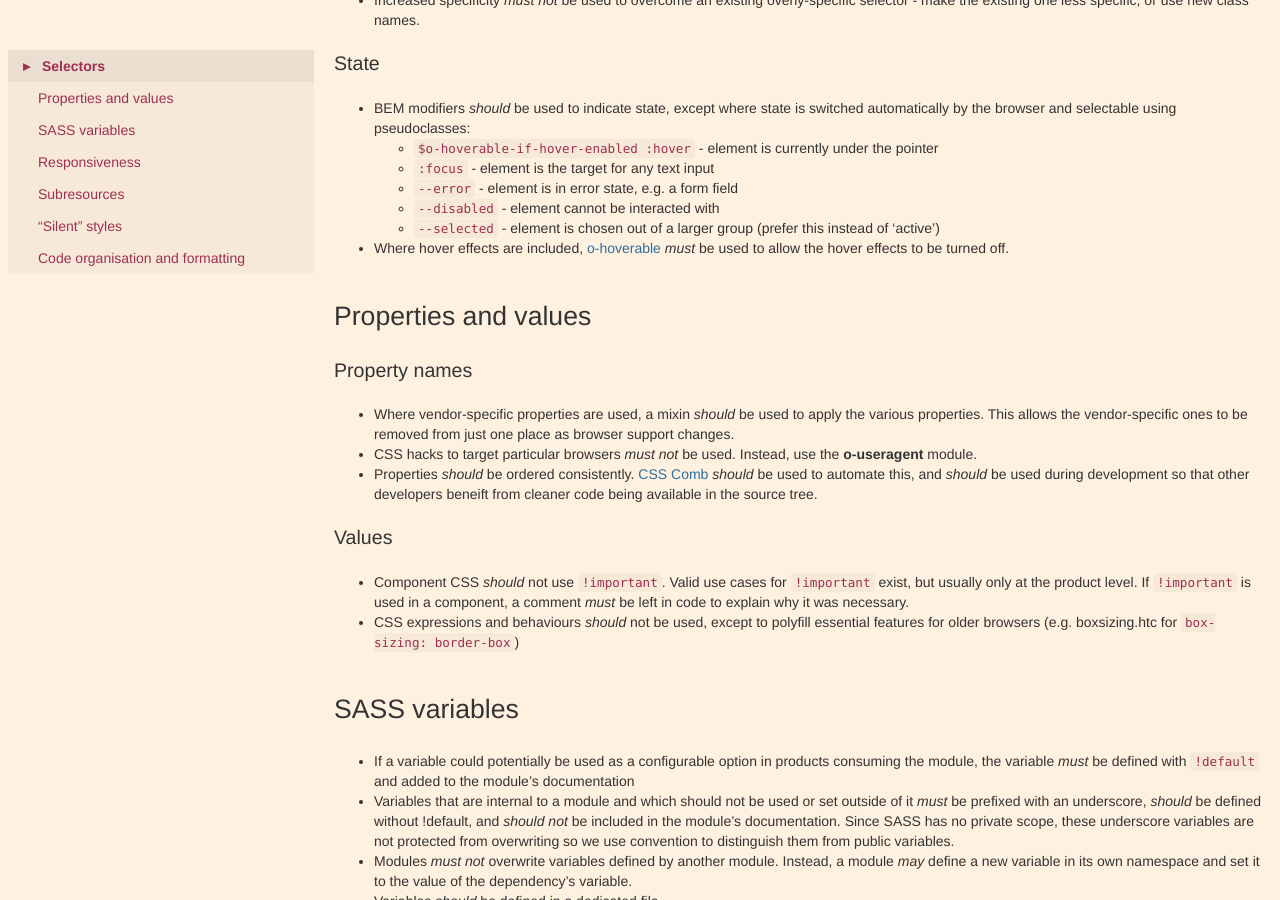
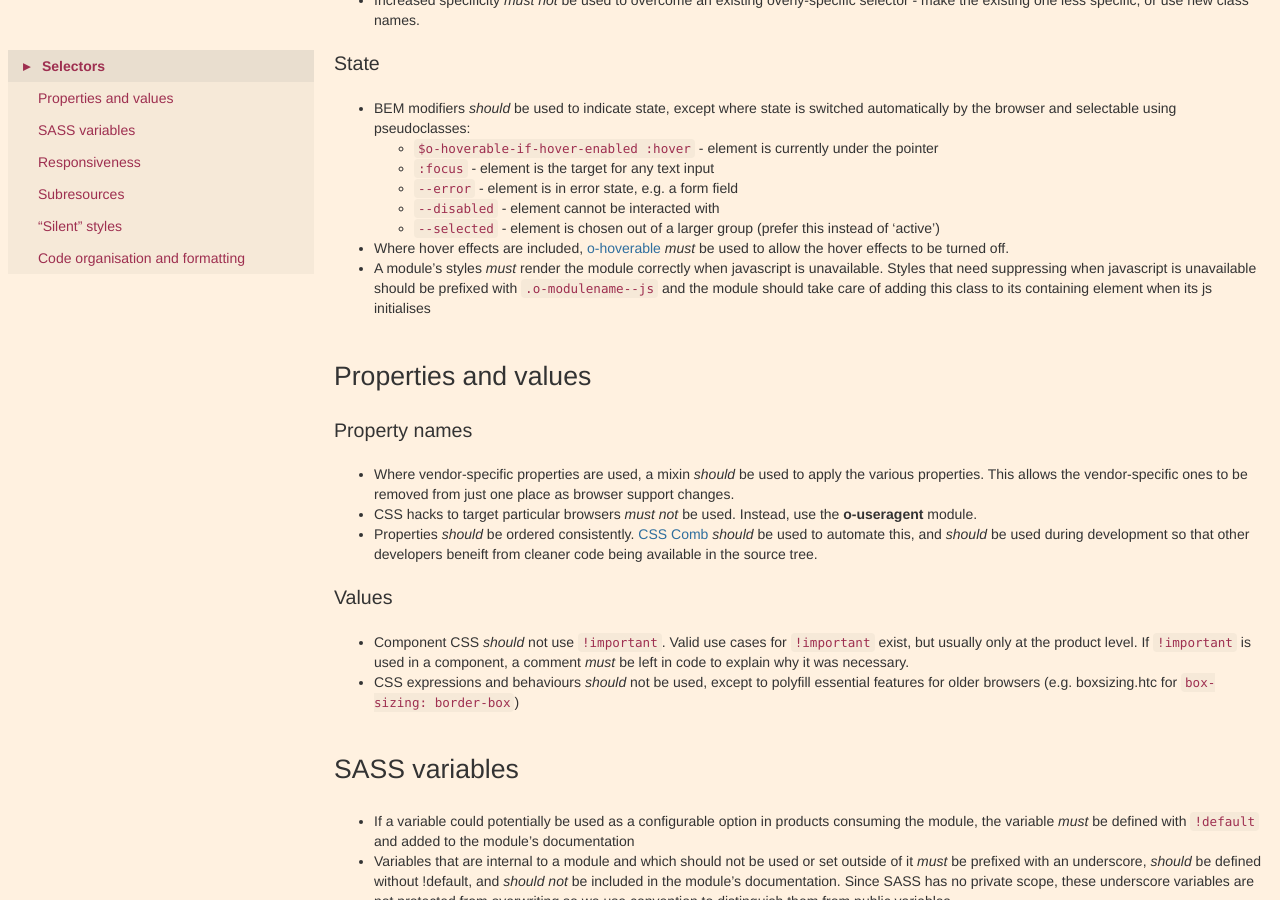
Before and after one commit to Financial-Times/ft-origami, a Jekyll site: the page built from docs/syntax/scss.md, in a window 1280 px wide and 900 px high, scrolled down 1168 px. Built offline with Jekyll 4.4.1, drawn with Linux system fonts in a browser that asks for light colours.

Commit message:
documented noscript styles

```diff
--- a/docs/syntax/scss.md
+++ b/docs/syntax/scss.md
@@ -57,6 +57,7 @@ SASS does not have proper encapsulation or scope, so strict adherence to namespa
 	- `--disabled` - element cannot be interacted with
 	- `--selected` - element is chosen out of a larger group (prefer this instead of 'active')
 * Where hover effects are included, [o-hoverable](https://github.com/Financial-Times/o-hoverable) *must* be used to allow the hover effects to be turned off.
+* A module's styles *must* render the module correctly when javascript is unavailable. Styles that need suppressing when javascript is unavailable should be prefixed with `.o-modulename--js` and the module should take care of adding this class to its containing element when its js initialises
 
 
 ## Properties and values
```
